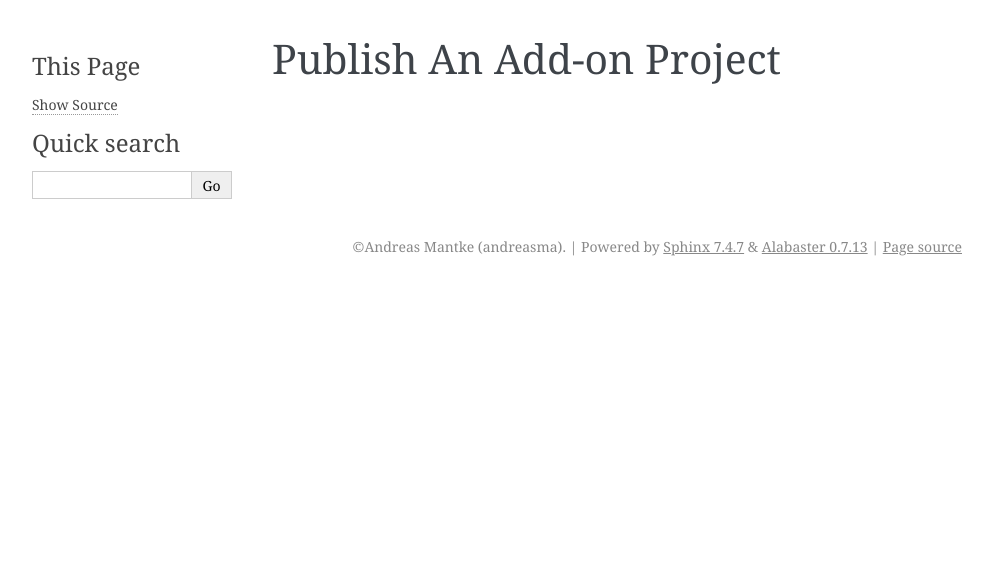
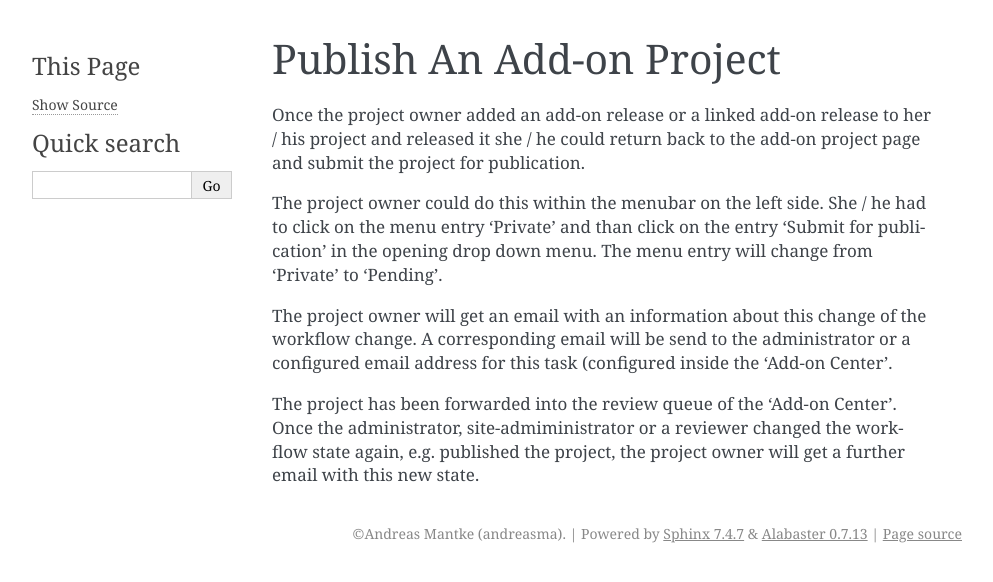
Before and after one commit to collective/collective.addons, a Sphinx documentation site: the page built from docs/source/publishaddonproject.rst, in a window 1280 px wide. Shown: the top 582 px of the page, without its empty margins (148-1141 px from the left). Built offline with Sphinx 7.4.7, drawn with Linux system fonts in a browser that asks for light colours.

Commit message:
Add documentation about publishing a project and update index.rst with this document and the documentation about messages send out by collective.addons.

```diff
--- a/docs/index.rst
+++ b/docs/index.rst
@@ -13,3 +13,5 @@ User documentation
    source/addnewaddonrelease.rst
    source/addnewaddonlinkedrelease.rst
    source/publishaddonrelease.rst
+   source/publishaddonproject.rst
+   source/messaging.rst
--- a/docs/source/publishaddonproject.rst
+++ b/docs/source/publishaddonproject.rst
@@ -1,2 +1,21 @@
 Publish An Add-on Project
 #########################
+
+Once the project owner added an add-on release or a linked
+add-on release to her / his project and released it she / he could return
+back to the add-on project page and submit the project for publication.
+
+The project owner could do this within the menubar on the left side. She / he
+had to click on the menu entry 'Private' and than click on the entry 'Submit
+for publication' in the opening drop down menu. The menu entry will change
+from 'Private' to 'Pending'.
+
+The project owner will get an email with an information about this change of
+the workflow change. A corresponding email will be send to the
+administrator or a configured email address for this task (configured inside
+the 'Add-on Center'.
+
+The project has been forwarded into the review queue of the 'Add-on Center'.
+Once the administrator, site-admiministrator or a reviewer changed the
+workflow state again, e.g. published the project, the project owner will get
+a further email with this new state.
```
